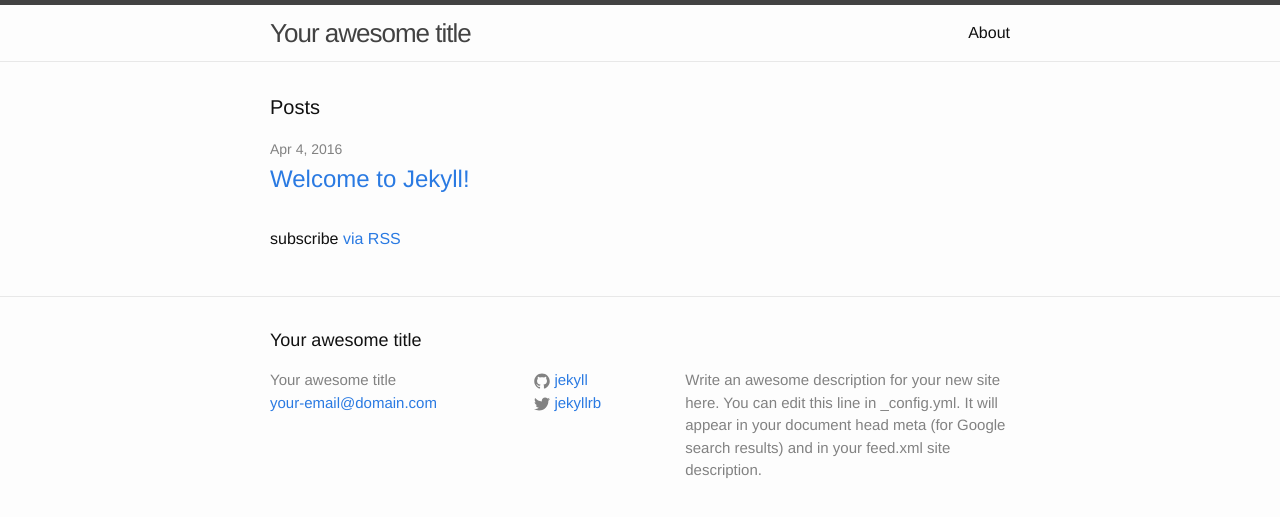
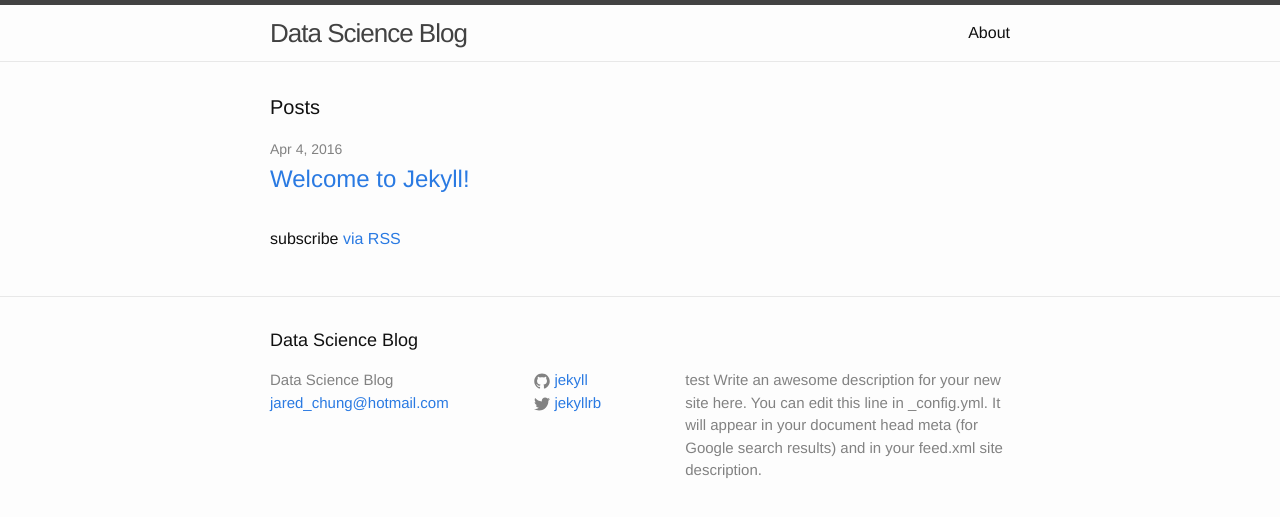
Before and after one commit to JaredChung/JaredChung.github.io, a Jekyll site: the page built from index.html, in a window 1280 px wide. Shown: the top 517 px of the page. Built offline with Jekyll 4.4.1, drawn with Linux system fonts in a browser that asks for light colours.

Commit message:
updated blog

```diff
--- a/_config.yml
+++ b/_config.yml
@@ -6,10 +6,10 @@
 # 'jekyll serve'. If you change this file, please restart the server process.
 
 # Site settings
-title: Your awesome title
-email: your-email@domain.com
+title: Data Science Blog
+email: jared_chung@hotmail.com
 description: > # this means to ignore newlines until "baseurl:"
-  Write an awesome description for your new site here. You can edit this
+  test Write an awesome description for your new site here. You can edit this
   line in _config.yml. It will appear in your document head meta (for
   Google search results) and in your feed.xml site description.
 baseurl: "" # the subpath of your site, e.g. /blog
```
